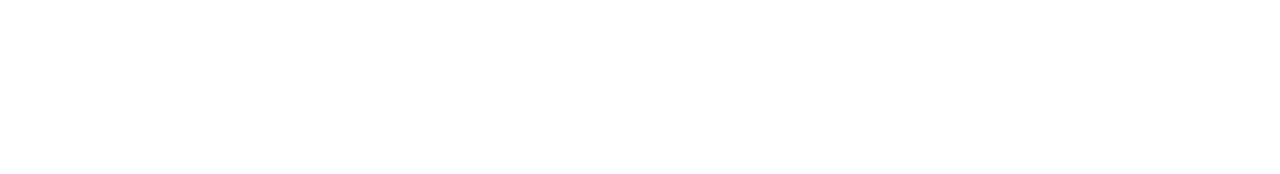
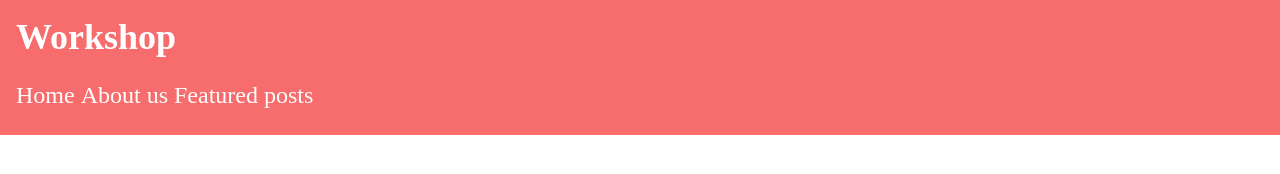
Before and after one commit to GarciaJLoic/HTML-CSS-Basics-workshop, a plain HTML site: page index.html in a window 1280 px wide. Drawn offline with Linux system fonts and the light colour scheme.

Commit message:
Add nav section Work on the nav part in html/css

```diff
--- a/index.html
+++ b/index.html
@@ -14,6 +14,12 @@
     <!-- NAVBAR -->
     <!------------>
     <nav>
+        <h1>Workshop</h1>
+        <ul>
+            <li>Home</li>
+            <li>About us</li>
+            <li>Featured posts</li>
+        </ul>
     </nav>
     <!------------>
     <!-- HEADER -->
--- a/style.css
+++ b/style.css
@@ -1,7 +1,42 @@
 * {
     box-sizing: border-box;
+    /* The width and height of the element apply to all parts of the element: the content, the padding and the borders. */
 }
 
-body {
+body,
+h1 {
     margin: 0;
+    /* Resets the externes margins of the body and h1 elements  */
 }
+
+/* ----------------*/
+/* NAVigation menu */
+/* ----------------*/
+nav {
+    background-color: #f76c6c;
+    /* Defines the background color */
+    color: #ffffff;
+    /* Defines the font color for all element in nav */
+    padding: 1rem 0rem 0.1rem 1rem;
+    /* Defines a internes margin TOP/RIGHT/BOTTOM/LEFT*/
+    font-size: 1.5rem;
+    /* Defines size of the font */
+}
+
+/* Unordered list in nav */
+
+nav ul {
+    padding: 0;
+    /* Defines a internes margin */
+
+}
+
+/* list item in nav */
+nav li {
+
+    list-style-type: none;
+    /* removes the bullet from the list items */
+    display: inline-block;
+    /* Allows li to be displayed on the same line */
+
+}
```
